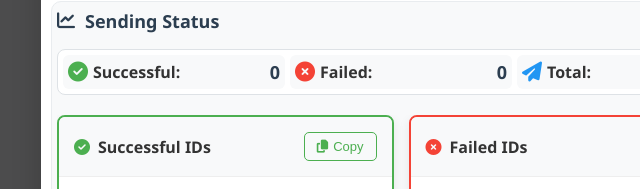
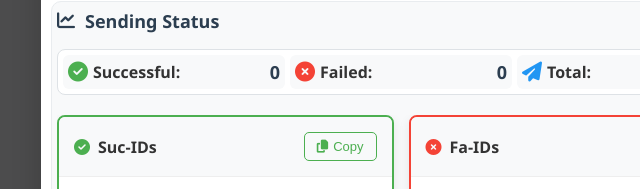
Before and after one commit to Fbm212/fbm-bot-message-sender, a plain HTML site: page index.html in a window 1280 px wide. Both pictures are taken after a click on the button "Hide". Shown: the part 844-1033 px from the top of the page, 239-879 px from the left. Drawn offline with Linux system fonts and the light colour scheme.

Commit message:
Update index.html

```diff
--- a/index.html
+++ b/index.html
@@ -108,7 +108,7 @@ Button 3 - https://link3.com">Join Group - https://t.me/FbmMarket</textarea>
             <div class="status-grid">
                 <div class="status-box success-box">
                     <div class="box-header">
-                        <h3><i class="fas fa-check-circle"></i> Successful IDs</h3>
+                        <h3><i class="fas fa-check-circle"></i>Suc-IDs</h3>
                         <button class="copy-box-btn" onclick="copySuccessIDs()">
                             <i class="fas fa-copy"></i> Copy
                         </button>
@@ -120,7 +120,7 @@ Button 3 - https://link3.com">Join Group - https://t.me/FbmMarket</textarea>
 
                 <div class="status-box failed-box">
                     <div class="box-header">
-                        <h3><i class="fas fa-times-circle"></i> Failed IDs</h3>
+                        <h3><i class="fas fa-times-circle"></i>Fa-IDs</h3>
                         <button class="copy-box-btn" onclick="copyFailedIDs()">
                             <i class="fas fa-copy"></i> Copy
                         </button>
```
